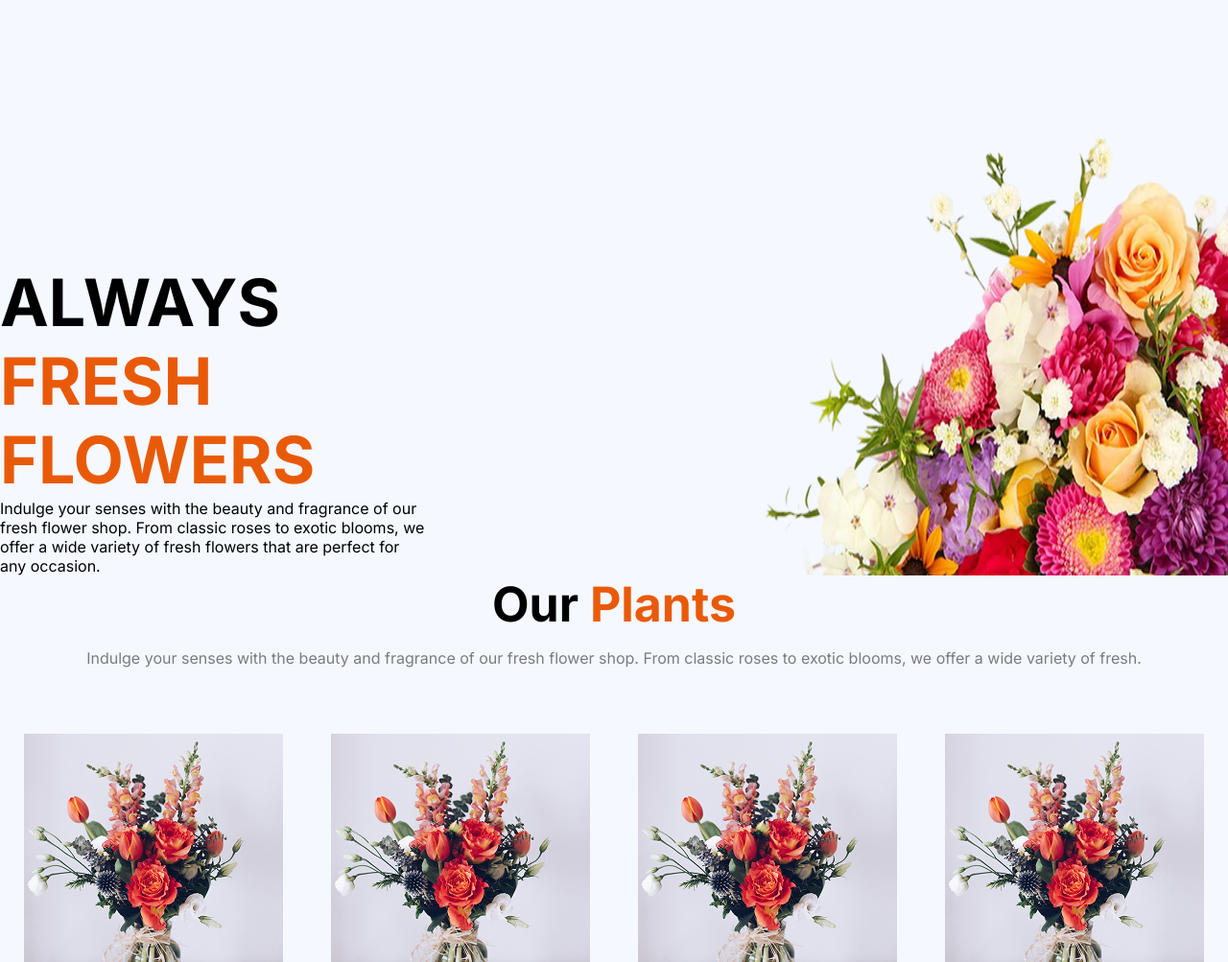
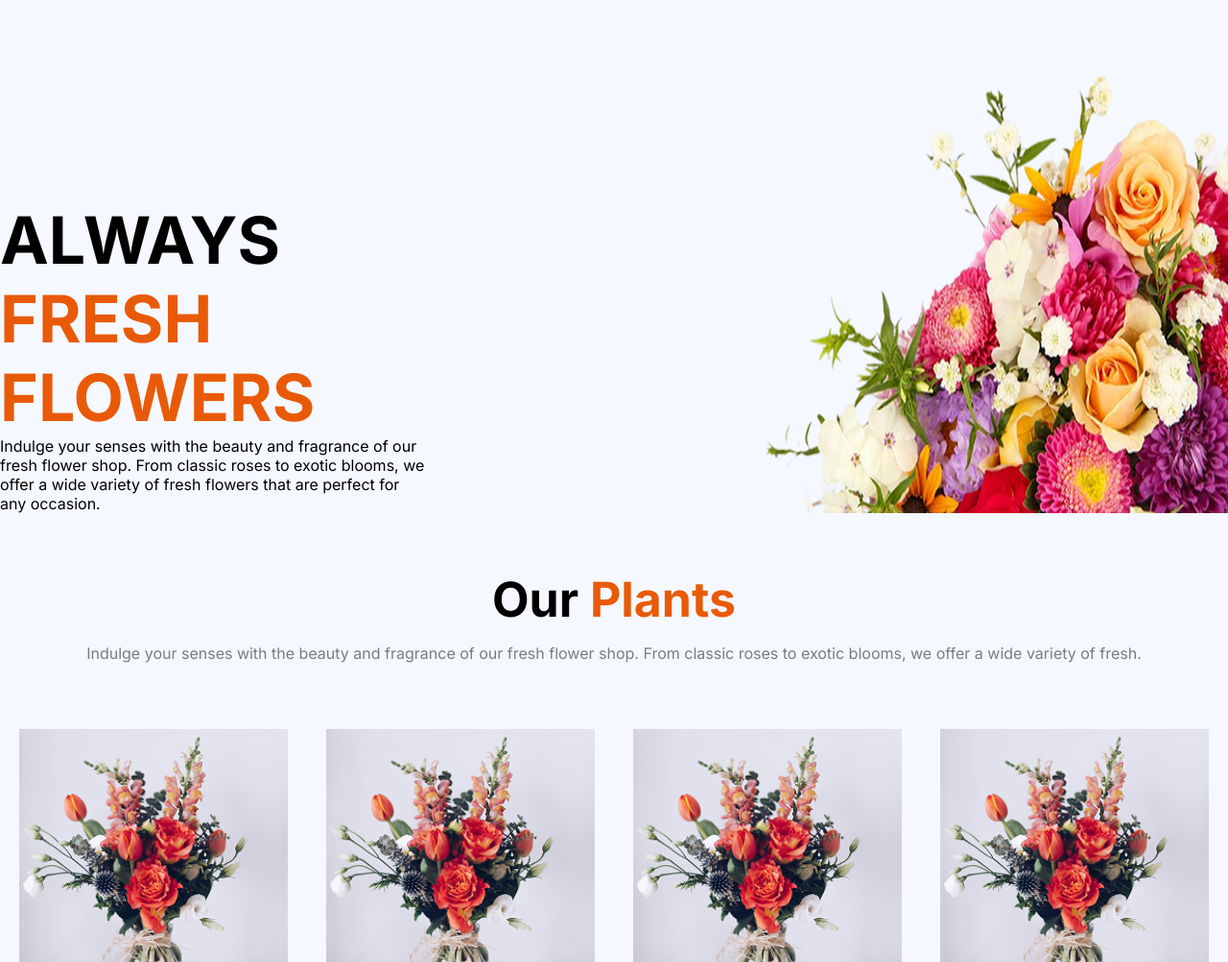
Before and after one commit to MaksumulEmon/Flower-Market, a plain HTML site: page index.html in a window 1280 px wide. Shown: the part 110-1113 px from the top of the page at 96% size. Drawn offline with Linux system fonts and the light colour scheme.

Commit message:
Same Finishing

```diff
--- a/styles.css
+++ b/styles.css
@@ -80,9 +80,10 @@ nav {
 }
 
 .hero-flower {
-    margin-top: 115px;
+    margin-top: 50px;
     display: flex;
 }
+
 
 .hero-flower-text {
     max-width: 1140px;
@@ -113,6 +114,7 @@ nav {
     font-size: 3.125rem;
     font-weight: 700;
     text-align: center;
+    margin-top: 60px;
 }
 
 .plants p {
@@ -136,6 +138,9 @@ nav {
     align-items: center;
     text-align: center;
     margin: 20px;
+}
+.flower-section img{
+    width: 100%;
 }
 
 .flower-name {
```
